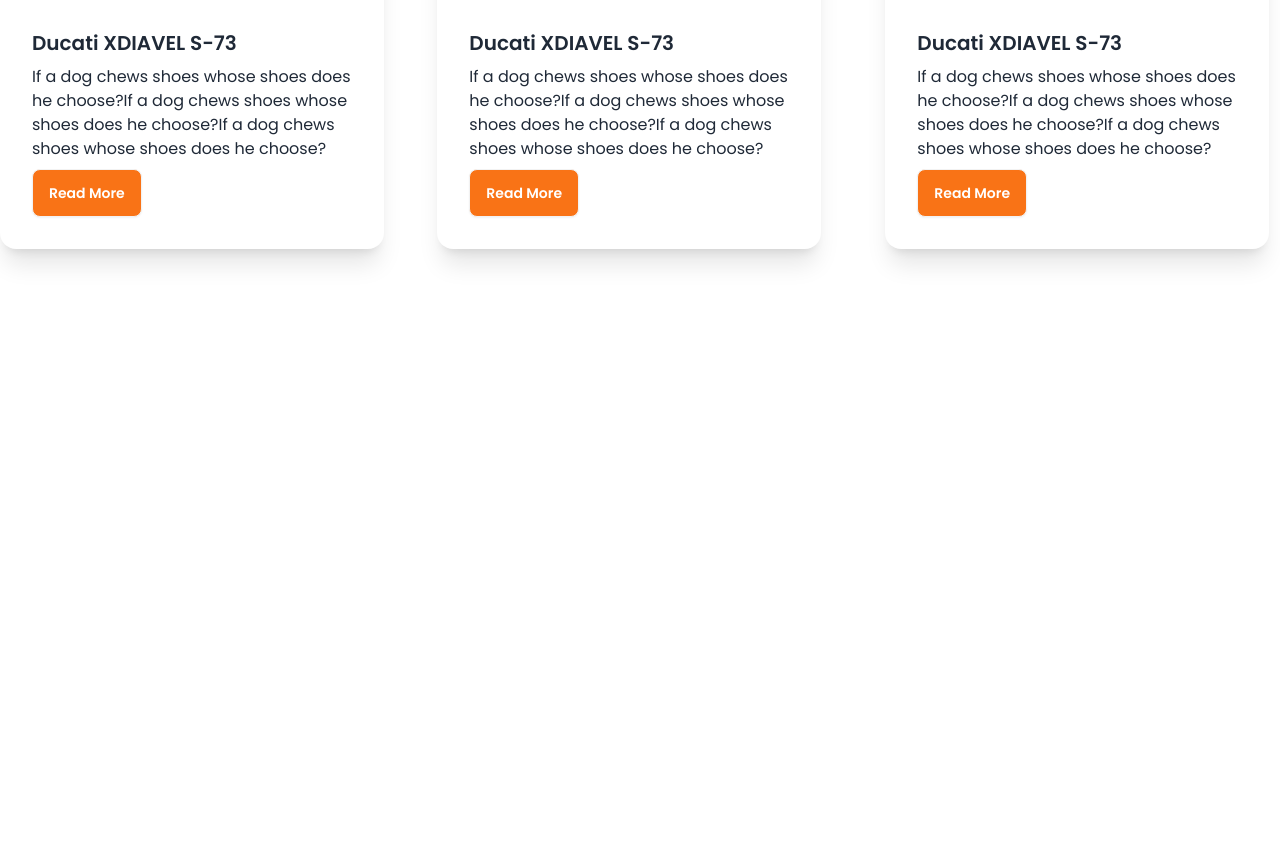
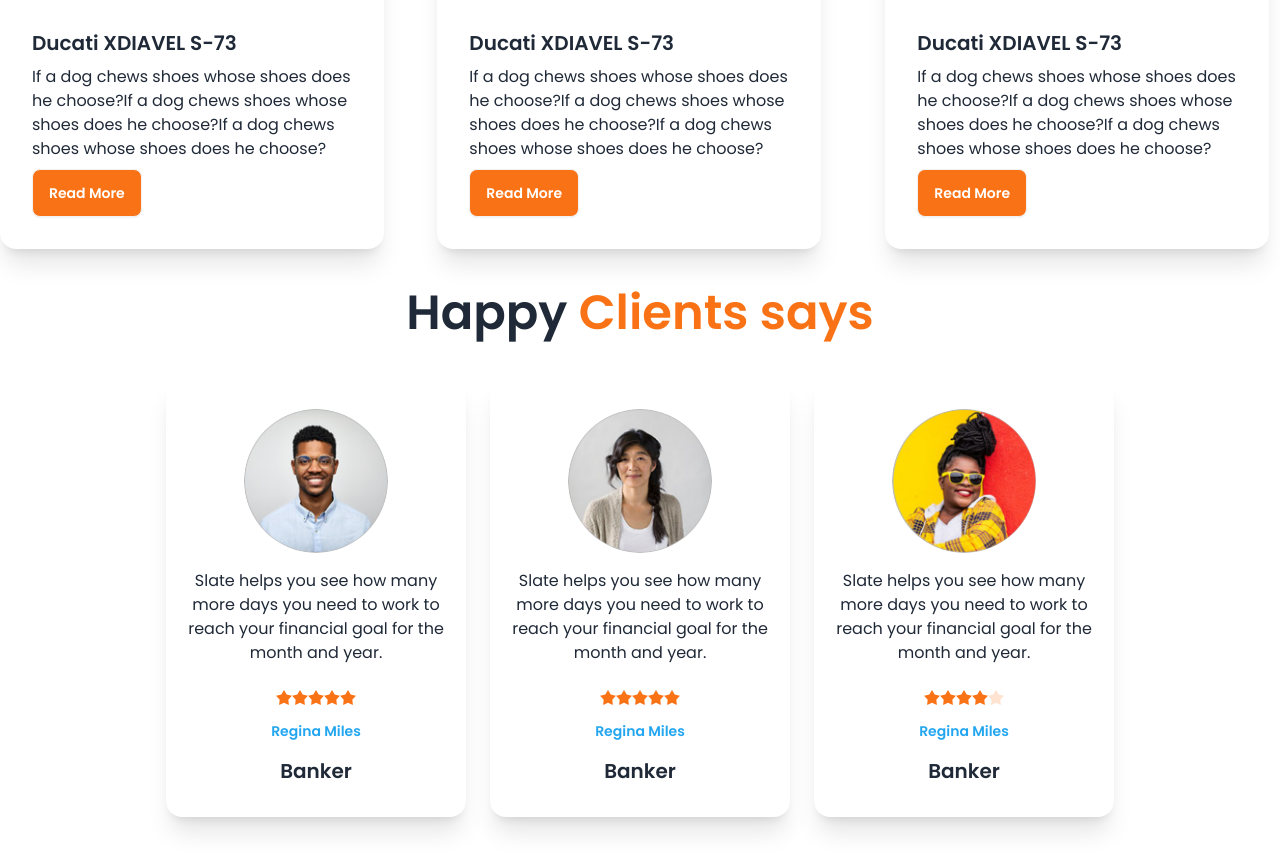
Before and after one commit to dreammehedi/biker-zone, a plain HTML site: page index.html in a window 1280 px wide. Shown: the part 1704-2561 px from the top of the page. Before the commit the page ends 1993 px from the top, so only its background shows below. Drawn offline with nearby package versions, Linux system fonts and the light colour scheme.

Commit message:
happy client complete

```diff
--- a/index.html
+++ b/index.html
@@ -315,5 +315,160 @@
         </div>
       </div>
     </div>
+    <!-- happy clients -->
+    <div class="container mx-auto my-10">
+      <!-- happy clients title -->
+      <h1
+        class="text-center text-dark-color text-3xl md:text-5xl font-semibold"
+      >
+        Happy <span class="text-orange-500">Clients says</span>
+      </h1>
+      <!-- client review -->
+      <div
+        class="flex flex-wrap flex-col md:flex-row justify-center items-center md:items-start gap-4 md:gap-6 mt-10 text-center"
+      >
+        <div
+          class="card w-full max-w-96 md:max-w-[300px] bg-base-100 shadow-xl gap-y-4"
+        >
+          <figure class="pt-8">
+            <img
+              src="./images/others/user-1.png"
+              alt="Shoes"
+              class="rounded-full max-w-36 max-h-36 object-cover"
+            />
+          </figure>
+          <p class="px-4">
+            Slate helps you see how many more days you need to work to reach
+            your financial goal for the month and year.
+          </p>
+          <div class="card-body items-center text-center gap-4 pt-2">
+            <div class="rating rating-sm">
+              <input
+                type="radio"
+                name="rating-4"
+                class="mask mask-star-2 bg-orange-500"
+              />
+              <input
+                type="radio"
+                name="rating-4"
+                class="mask mask-star-2 bg-orange-500"
+              />
+              <input
+                type="radio"
+                name="rating-4"
+                class="mask mask-star-2 bg-orange-500"
+              />
+              <input
+                type="radio"
+                name="rating-4"
+                class="mask mask-star-2 bg-orange-500"
+                checked
+              />
+              <input
+                type="radio"
+                name="rating-4"
+                class="mask mask-star-2 bg-orange-500"
+              />
+            </div>
+            <h4 class="text-[#23A6F0] text-sm font-semibold">Regina Miles</h4>
+            <h2 class="card-title">Banker</h2>
+          </div>
+        </div>
+        <div
+          class="card w-full max-w-96 md:max-w-[300px] bg-base-100 shadow-xl gap-y-4"
+        >
+          <figure class="pt-8">
+            <img
+              src="./images/others/user-2.png"
+              alt="Shoes"
+              class="rounded-full max-w-36 max-h-36 object-cover"
+            />
+          </figure>
+          <p class="px-4">
+            Slate helps you see how many more days you need to work to reach
+            your financial goal for the month and year.
+          </p>
+          <div class="card-body items-center text-center gap-4 pt-2">
+            <div class="rating rating-sm">
+              <input
+                type="radio"
+                name="rating-4"
+                class="mask mask-star-2 bg-orange-500"
+              />
+              <input
+                type="radio"
+                name="rating-4"
+                class="mask mask-star-2 bg-orange-500"
+              />
+              <input
+                type="radio"
+                name="rating-4"
+                class="mask mask-star-2 bg-orange-500"
+              />
+              <input
+                type="radio"
+                name="rating-4"
+                class="mask mask-star-2 bg-orange-500"
+                checked
+              />
+              <input
+                type="radio"
+                name="rating-4"
+                class="mask mask-star-2 bg-orange-500"
+              />
+            </div>
+            <h4 class="text-[#23A6F0] text-sm font-semibold">Regina Miles</h4>
+            <h2 class="card-title">Banker</h2>
+          </div>
+        </div>
+        <div
+          class="card w-full max-w-96 md:max-w-[300px] bg-base-100 shadow-xl gap-y-4"
+        >
+          <figure class="pt-8">
+            <img
+              src="./images/others/user-3.png"
+              alt="Shoes"
+              class="rounded-full max-w-36 max-h-36 object-cover"
+            />
+          </figure>
+          <p class="px-4">
+            Slate helps you see how many more days you need to work to reach
+            your financial goal for the month and year.
+          </p>
+          <div class="card-body items-center text-center gap-4 pt-2">
+            <div class="rating rating-sm">
+              <input
+                type="radio"
+                name="rating-4"
+                class="mask mask-star-2 bg-orange-500"
+              />
+              <input
+                type="radio"
+                name="rating-4"
+                class="mask mask-star-2 bg-orange-500"
+              />
+              <input
+                type="radio"
+                name="rating-4"
+                class="mask mask-star-2 bg-orange-500"
+              />
+              <input
+                type="radio"
+                name="rating-4"
+                class="mask mask-star-2 bg-orange-500"
+                checked
+              />
+              <input
+                type="radio"
+                name="rating-4"
+                class="mask mask-star-2 bg-orange-500"
+              />
+            </div>
+            <h4 class="text-[#23A6F0] text-sm font-semibold">Regina Miles</h4>
+            <h2 class="card-title">Banker</h2>
+          </div>
+        </div>
+      </div>
+    </div>
   </body>
 </html>
```
